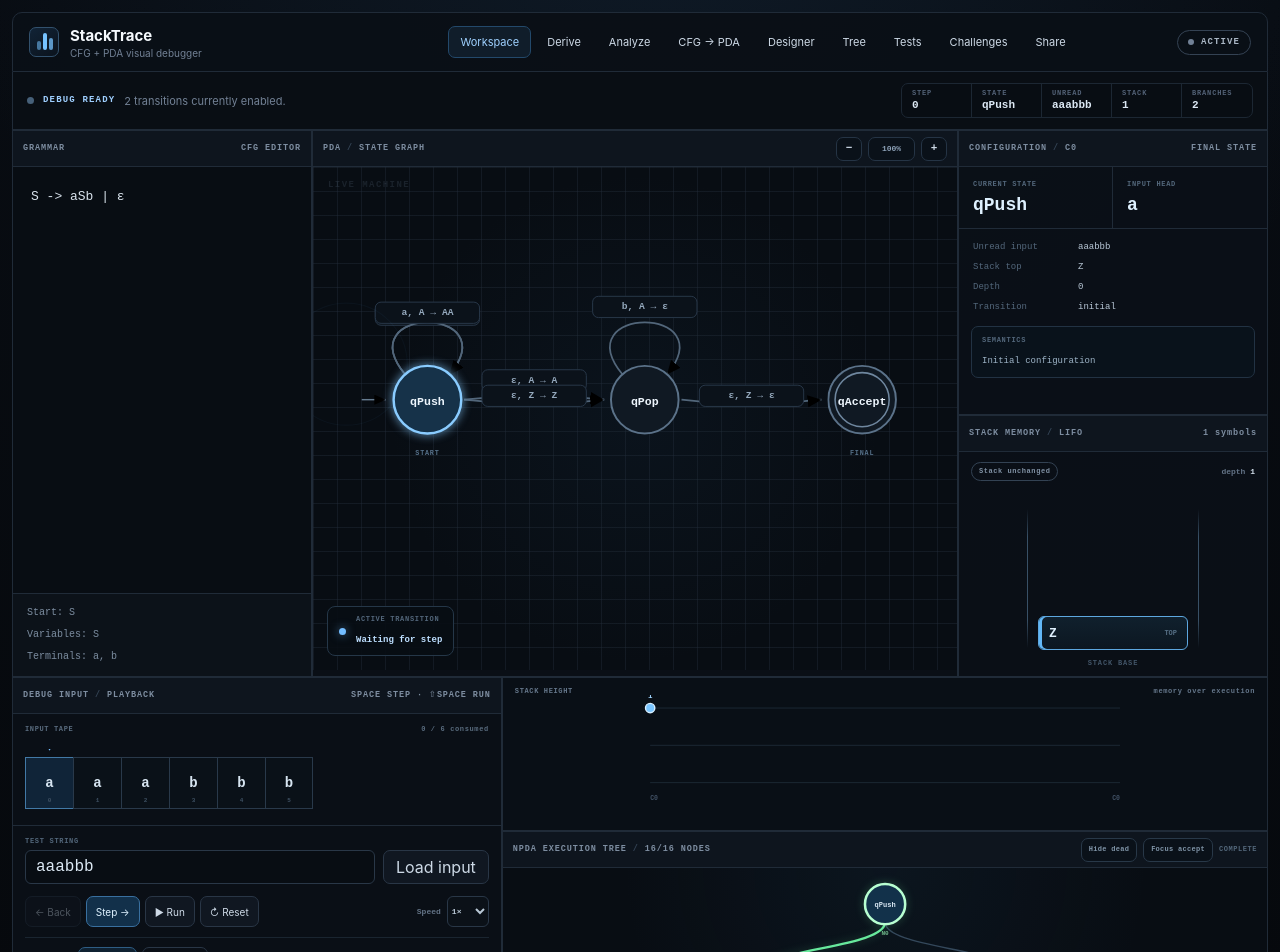
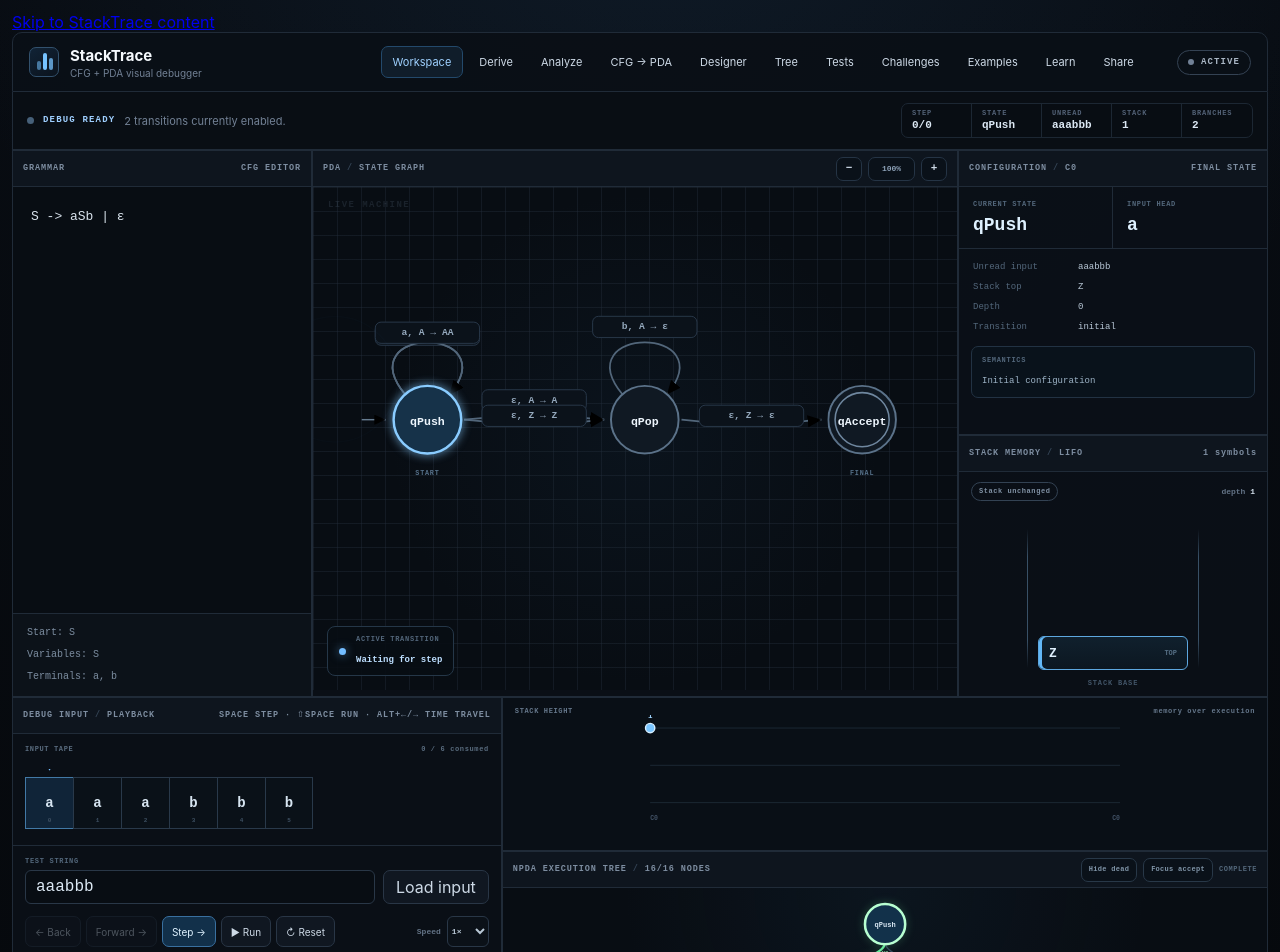
Before and after one commit to KuantumKnight/StackTrace, a React (Vite) app: page / in a window 1280 px wide. Shown: the top 952 px of the page. Built offline with nearby package versions, Linux system fonts and the light colour scheme.

Commit message:
feat(app): integrate learning examples and reversible debugger history

```diff
--- a/src/App.tsx
+++ b/src/App.tsx
@@ -4,16 +4,30 @@ import { CFGEditor } from './components/CFGEditor'
 import { ChallengeMode } from './components/ChallengeMode'
 import { ConversionExplorer } from './components/ConversionExplorer'
 import { DerivationExplorer } from './components/DerivationExplorer'
+import { ExampleLibrary } from './components/ExampleLibrary'
 import { ExecutionTrace } from './components/ExecutionTrace'
 import { ExecutionTree } from './components/ExecutionTree'
 import { InputTape } from './components/InputTape'
+import { LearnCenter } from './components/LearnCenter'
 import { MachineView } from './components/MachineView'
 import { PDAEditor } from './components/PDAEditor'
 import { RejectionContext } from './components/RejectionContext'
+import { RejectionSummary } from './components/RejectionSummary'
 import { StackTimeline } from './components/StackTimeline'
 import { StackView } from './components/StackView'
 import { TestBench } from './components/TestBench'
 import { WorkspaceShare } from './components/WorkspaceShare'
+import {
+  appendHistoryEntry,
+  canMoveBack,
+  canMoveForward,
+  createDebuggerHistory,
+  historyCurrent,
+  moveHistoryBack,
+  moveHistoryForward,
+  replaceHistoryPath,
+  selectHistoryEntry,
+} from './core/debugger/history'
 import { describeTransition, initialConfiguration, matchingTransitions, nextConfigurations } from './core/pda/simulator'
 import type { AcceptanceMode, Configuration, PDA } from './core/pda/types'
 import { loadWorkspace, readWorkspaceFromUrl, saveWorkspace, type WorkspaceSnapshot } from './core/workspace/persistence'
@@ -29,23 +43,28 @@ const speedOptions = [
   { label: '2×', ms: 260 },
 ]
 
-type AppView = 'workspace' | 'derivations' | 'analysis' | 'conversion' | 'designer' | 'tests' | 'challenges' | 'share'
+type AppView = 'workspace' | 'derivations' | 'analysis' | 'conversion' | 'designer' | 'tests' | 'challenges' | 'examples' | 'learn' | 'share'
+type LearnTarget = 'derivations' | 'analysis' | 'conversion' | 'designer' | 'tests' | 'challenges' | 'examples'
 
 export default function App() {
   const [boot] = useState(() => readWorkspaceFromUrl() ?? loadWorkspace())
+  const bootMachine = boot?.machine ?? anbnMachine
+  const bootInput = boot?.input ?? 'aaabbb'
+  const bootMode = boot?.acceptanceMode ?? 'final-state'
   const [grammar, setGrammar] = useState(boot?.grammar ?? defaultGrammar)
-  const [input, setInput] = useState(boot?.input ?? 'aaabbb')
-  const [acceptanceMode, setAcceptanceMode] = useState<AcceptanceMode>(boot?.acceptanceMode ?? 'final-state')
-  const [machine, setMachine] = useState<PDA>(boot?.machine ?? anbnMachine)
-  const [history, setHistory] = useState<Configuration[]>(() => [initialConfiguration(boot?.machine ?? anbnMachine, boot?.input ?? 'aaabbb', boot?.acceptanceMode ?? 'final-state')])
+  const [input, setInput] = useState(bootInput)
+  const [acceptanceMode, setAcceptanceMode] = useState<AcceptanceMode>(bootMode)
+  const [machine, setMachine] = useState<PDA>(bootMachine)
+  const [debugHistory, setDebugHistory] = useState(() => createDebuggerHistory(initialConfiguration(bootMachine, bootInput, bootMode)))
   const [running, setRunning] = useState(false)
   const [speed, setSpeed] = useState(720)
   const [view, setView] = useState<AppView>('workspace')
   const [designerReturnView, setDesignerReturnView] = useState<AppView>('workspace')
   const [activeChallengeId, setActiveChallengeId] = useState<string | null>(boot?.activeChallengeId ?? null)
 
-  const activeIndex = history.length - 1
-  const current = history[activeIndex]
+  const history = debugHistory.entries
+  const activeIndex = debugHistory.cursor
+  const current = historyCurrent(debugHistory)
   const previous = history[Math.max(0, activeIndex - 1)]
   const unread = current.input.slice(current.inputIndex) || 'ε'
   const transition = useMemo(
@@ -57,16 +76,30 @@ export default function App() {
 
   const reset = (nextInput = input, mode = acceptanceMode, nextMachine = machine) => {
     setRunning(false)
-    setHistory([initialConfiguration(nextMachine, nextInput, mode)])
+    setDebugHistory(createDebuggerHistory(initialConfiguration(nextMachine, nextInput, mode)))
   }
 
   const step = () => {
+    if (canMoveForward(debugHistory)) {
+      setDebugHistory((previousHistory) => moveHistoryForward(previousHistory))
+      return
+    }
     if (current.status !== 'active') {
       setRunning(false)
       return
     }
     const next = nextConfigurations(machine, current, acceptanceMode, history.length - 1)
-    setHistory((prev) => [...prev, next[0]])
+    setDebugHistory((previousHistory) => appendHistoryEntry(previousHistory, next[0]))
+  }
+
+  const moveBack = () => {
+    setRunning(false)
+    setDebugHistory((previousHistory) => moveHistoryBack(previousHistory))
+  }
+
+  const moveForward = () => {
+    setRunning(false)
+    setDebugHistory((previousHistory) => moveHistoryForward(previousHistory))
   }
 
   useEffect(() => {
@@ -75,13 +108,13 @@ export default function App() {
 
   useEffect(() => {
     if (!running) return
-    if (current.status !== 'active') {
+    if (current.status !== 'active' && !canMoveForward(debugHistory)) {
       setRunning(false)
       return
     }
     const timer = window.setTimeout(step, speed)
     return () => window.clearTimeout(timer)
-  }, [running, speed, current.id])
+  }, [running, speed, current.id, debugHistory.cursor, debugHistory.entries.length])
 
   useEffect(() => {
     const handleKeyDown = (event: KeyboardEvent) => {
@@ -92,8 +125,8 @@ export default function App() {
       if (event.code === 'Space') {
         event.preventDefault()
         if (event.shiftKey) {
-          if (current.status === 'active') setRunning((value) => !value)
-        } else if (current.status === 'active') {
+          if (current.status === 'active' || canMoveForward(debugHistory)) setRunning((value) => !value)
+        } else {
           step()
         }
         return
@@ -101,10 +134,13 @@ export default function App() {
 
       if (event.altKey && event.key === 'ArrowLeft') {
         event.preventDefault()
-        if (activeIndex > 0) {
-          setRunning(false)
-          setHistory((prev) => prev.slice(0, -1))
-        }
+        if (canMoveBack(debugHistory)) moveBack()
+        return
+      }
+
+      if (event.altKey && event.key === 'ArrowRight') {
+        event.preventDefault()
+        if (canMoveForward(debugHistory)) moveForward()
         return
       }
 
@@ -116,17 +152,17 @@ export default function App() {
 
     window.addEventListener('keydown', handleKeyDown)
     return () => window.removeEventListener('keydown', handleKeyDown)
-  }, [view, current.id, current.status, activeIndex, input, acceptanceMode, machine, history.length])
+  }, [view, current.id, current.status, debugHistory, input, acceptanceMode, machine])
 
   const selectHistory = (index: number) => {
     setRunning(false)
-    setHistory((prev) => prev.slice(0, index + 1))
+    setDebugHistory((previousHistory) => selectHistoryEntry(previousHistory, index))
   }
 
   const loadBranchPath = (path: Configuration[]) => {
     if (!path.length) return
     setRunning(false)
-    setHistory(path)
+    setDebugHistory(replaceHistoryPath(path))
   }
 
   const updateMode = (mode: AcceptanceMode) => {
@@ -152,8 +188,7 @@ export default function App() {
 
   const debugInput = (nextInput: string) => {
     setInput(nextInput)
-    setRunning(false)
-    setHistory([initialConfiguration(machine, nextInput, acceptanceMode)])
+    reset(nextInput)
     setView('workspace')
   }
 
@@ -179,40 +214,62 @@ export default function App() {
     setMachine(snapshot.machine)
     setActiveChallengeId(snapshot.activeChallengeId ?? null)
     setRunning(false)
-    setHistory([initialConfiguration(snapshot.machine, snapshot.input, snapshot.acceptanceMode)])
+    setDebugHistory(createDebuggerHistory(initialConfiguration(snapshot.machine, snapshot.input, snapshot.acceptanceMode)))
     setView('workspace')
+  }
+
+  const openAnbnExperiment = (nextInput: string) => {
+    setGrammar(defaultGrammar)
+    setInput(nextInput)
+    setAcceptanceMode('final-state')
+    setMachine(anbnMachine)
+    setActiveChallengeId(null)
+    setRunning(false)
+    setDebugHistory(createDebuggerHistory(initialConfiguration(anbnMachine, nextInput, 'final-state')))
+    setView('workspace')
+  }
+
+  const navigateFromLearn = (target: LearnTarget) => {
+    if (target === 'designer') openDesigner('learn')
+    else setView(target)
   }
 
   const resultText = current.status === 'accepted'
     ? 'Input accepted by the current PDA.'
     : current.status === 'dead'
       ? current.reason || 'This computation branch terminated.'
-      : `${availableTransitions.length} transition${availableTransitions.length === 1 ? '' : 's'} currently enabled.`
+      : current.status === 'limit'
+        ? current.reason || 'Execution safety limit reached.'
+        : `${availableTransitions.length} transition${availableTransitions.length === 1 ? '' : 's'} currently enabled.`
 
   return (
     <main className="app-shell">
+      <a className="skip-link" href="#stacktrace-content">Skip to StackTrace content</a>
       <header className="topbar">
         <div className="brand-block">
           <div className="brand-mark" aria-hidden="true"><span /></div>
           <div><strong>StackTrace</strong><span>CFG + PDA visual debugger</span></div>
         </div>
         <nav aria-label="Workspace views">
-          <button className={view === 'workspace' ? 'active-tab' : ''} onClick={() => setView('workspace')}>Workspace</button>
-          <button className={view === 'derivations' ? 'active-tab' : ''} onClick={() => setView('derivations')}>Derive</button>
-          <button className={view === 'analysis' ? 'active-tab' : ''} onClick={() => setView('analysis')}>Analyze</button>
-          <button className={view === 'conversion' ? 'active-tab' : ''} onClick={() => setView('conversion')}>CFG → PDA</button>
-          <button className={view === 'designer' ? 'active-tab' : ''} onClick={() => openDesigner('workspace')}>Designer</button>
+          <button aria-pressed={view === 'workspace'} className={view === 'workspace' ? 'active-tab' : ''} onClick={() => setView('workspace')}>Workspace</button>
+          <button aria-pressed={view === 'derivations'} className={view === 'derivations' ? 'active-tab' : ''} onClick={() => setView('derivations')}>Derive</button>
+          <button aria-pressed={view === 'analysis'} className={view === 'analysis' ? 'active-tab' : ''} onClick={() => setView('analysis')}>Analyze</button>
+          <button aria-pressed={view === 'conversion'} className={view === 'conversion' ? 'active-tab' : ''} onClick={() => setView('conversion')}>CFG → PDA</button>
+          <button aria-pressed={view === 'designer'} className={view === 'designer' ? 'active-tab' : ''} onClick={() => openDesigner('workspace')}>Designer</button>
           <button onClick={() => {
             setView('workspace')
             window.setTimeout(() => document.getElementById('execution-tree')?.scrollIntoView({ behavior: 'smooth', block: 'center' }), 0)
           }}>Tree</button>
-          <button className={view === 'tests' ? 'active-tab' : ''} onClick={() => setView('tests')}>Tests</button>
-          <button className={view === 'challenges' ? 'active-tab' : ''} onClick={() => setView('challenges')}>Challenges</button>
-          <button className={view === 'share' ? 'active-tab' : ''} onClick={() => setView('share')}>Share</button>
+          <button aria-pressed={view === 'tests'} className={view === 'tests' ? 'active-tab' : ''} onClick={() => setView('tests')}>Tests</button>
+          <button aria-pressed={view === 'challenges'} className={view === 'challenges' ? 'active-tab' : ''} onClick={() => setView('challenges')}>Challenges</button>
+          <button aria-pressed={view === 'examples'} className={view === 'examples' ? 'active-tab' : ''} onClick={() => setView('examples')}>Examples</button>
+          <button aria-pressed={view === 'learn'} className={view === 'learn' ? 'active-tab' : ''} onClick={() => setView('learn')}>Learn</button>
+          <button aria-pressed={view === 'share'} className={view === 'share' ? 'active-tab' : ''} onClick={() => setView('share')}>Share</button>
         </nav>
         <div className={`status-badge ${current.status}`}><span className="status-light" />{current.status.toUpperCase()}</div>
       </header>
 
+      <div id="stacktrace-content">
       {view === 'derivations' ? (
         <DerivationExplorer grammarSource={grammar} target={input} onBack={() => setView('workspace')} />
       ) : view === 'analysis' ? (
@@ -233,13 +290,17 @@ export default function App() {
           onOpenDesigner={() => openDesigner('challenges')}
           onBack={() => setView('workspace')}
         />
+      ) : view === 'examples' ? (
+        <ExampleLibrary workspace={workspaceSnapshot} onLoad={importWorkspace} onBack={() => setView('workspace')} />
+      ) : view === 'learn' ? (
+        <LearnCenter onBack={() => setView('workspace')} onOpenDebugger={openAnbnExperiment} onNavigate={navigateFromLearn} />
       ) : view === 'share' ? (
         <WorkspaceShare workspace={workspaceSnapshot} onImport={importWorkspace} onBack={() => setView('workspace')} />
       ) : <>
       <section className="run-strip" aria-live="polite">
         <div className="run-state"><span className={`pulse ${running ? 'running' : ''}`} /><b>{running ? 'RUNNING' : 'DEBUG READY'}</b><span>{resultText}</span></div>
         <div className="run-metrics">
-          <span><small>STEP</small><b>{activeIndex}</b></span>
+          <span><small>STEP</small><b>{activeIndex}/{history.length - 1}</b></span>
           <span><small>STATE</small><b>{current.state}</b></span>
           <span><small>UNREAD</small><b>{unread}</b></span>
           <span><small>STACK</small><b>{current.stack.length}</b></span>
@@ -271,7 +332,7 @@ export default function App() {
 
       <section className="bottom-grid">
         <section className="panel debugger-panel">
-          <div className="panel-heading"><div><span>DEBUG INPUT</span><span className="heading-separator">/</span><span>PLAYBACK</span></div><span>SPACE STEP · ⇧SPACE RUN</span></div>
+          <div className="panel-heading"><div><span>DEBUG INPUT</span><span className="heading-separator">/</span><span>PLAYBACK</span></div><span>SPACE STEP · ⇧SPACE RUN · ALT+←/→ TIME TRAVEL</span></div>
           <InputTape input={current.input} inputIndex={current.inputIndex} />
 
           <div className="debug-input-row">
@@ -281,9 +342,10 @@ export default function App() {
 
           <div className="playback-row">
             <div className="controls">
-              <button disabled={history.length <= 1} onClick={() => selectHistory(activeIndex - 1)} title="Previous configuration">← Back</button>
-              <button className="primary-control" onClick={step} disabled={current.status !== 'active'}>Step →</button>
-              <button className={running ? 'pause-control' : ''} onClick={() => setRunning((value) => !value)} disabled={current.status !== 'active'}>{running ? 'Pause' : '▶ Run'}</button>
+              <button disabled={!canMoveBack(debugHistory)} onClick={moveBack} title="Previous saved configuration">← Back</button>
+              <button disabled={!canMoveForward(debugHistory)} onClick={moveForward} title="Next saved configuration">Forward →</button>
+              <button className="primary-control" onClick={step} disabled={current.status !== 'active' && !canMoveForward(debugHistory)}>Step →</button>
+              <button className={running ? 'pause-control' : ''} onClick={() => setRunning((value) => !value)} disabled={current.status !== 'active' && !canMoveForward(debugHistory)}>{running ? 'Pause' : '▶ Run'}</button>
               <button onClick={() => reset(input)}>↻ Reset</button>
             </div>
             <label className="speed-control">Speed<select value={speed} onChange={(event) => setSpeed(Number(event.target.value))}>{speedOptions.map((option) => <option key={option.ms} value={option.ms}>{option.label}</option>)}</select></label>
@@ -291,11 +353,12 @@ export default function App() {
 
           <div className="acceptance-control" role="group" aria-label="PDA acceptance mode">
             <span>ACCEPT BY</span>
-            <button className={acceptanceMode === 'final-state' ? 'selected' : ''} onClick={() => updateMode('final-state')}>Final state</button>
-            <button className={acceptanceMode === 'empty-stack' ? 'selected' : ''} onClick={() => updateMode('empty-stack')}>Empty stack</button>
+            <button aria-pressed={acceptanceMode === 'final-state'} className={acceptanceMode === 'final-state' ? 'selected' : ''} onClick={() => updateMode('final-state')}>Final state</button>
+            <button aria-pressed={acceptanceMode === 'empty-stack'} className={acceptanceMode === 'empty-stack' ? 'selected' : ''} onClick={() => updateMode('empty-stack')}>Empty stack</button>
           </div>
 
-          {current.status === 'dead' && <div className="rejection"><div className="rejection-icon">×</div><div><strong>BRANCH TERMINATED</strong><span>{current.reason}</span><small>Inspect C{Math.max(0, activeIndex - 1)} to see the last valid configuration.</small><RejectionContext machine={machine} config={current} /></div></div>}
+          {current.status === 'dead' && <div className="rejection"><div className="rejection-icon">×</div><div><strong>BRANCH TERMINATED</strong><span>{current.reason}</span><small>Use Back to inspect C{Math.max(0, activeIndex - 1)} without deleting later history.</small><RejectionContext machine={machine} config={current} /><RejectionSummary machine={machine} input={current.input} mode={acceptanceMode} /></div></div>}
+          {current.status === 'limit' && <div className="execution-limit"><div className="limit-icon">!</div><div><strong>EXECUTION LIMIT</strong><span>{current.reason || 'A safety limit stopped this branch.'}</span><RejectionSummary machine={machine} input={current.input} mode={acceptanceMode} /></div></div>}
           {current.status === 'accepted' && <div className="acceptance"><div className="acceptance-icon">✓</div><div><strong>STRING ACCEPTED</strong><span>The selected acceptance condition is satisfied with all input consumed.</span></div></div>}
         </section>
 
@@ -306,6 +369,7 @@ export default function App() {
         </section>
       </section>
       </>}
+      </div>
     </main>
   )
 }
```
